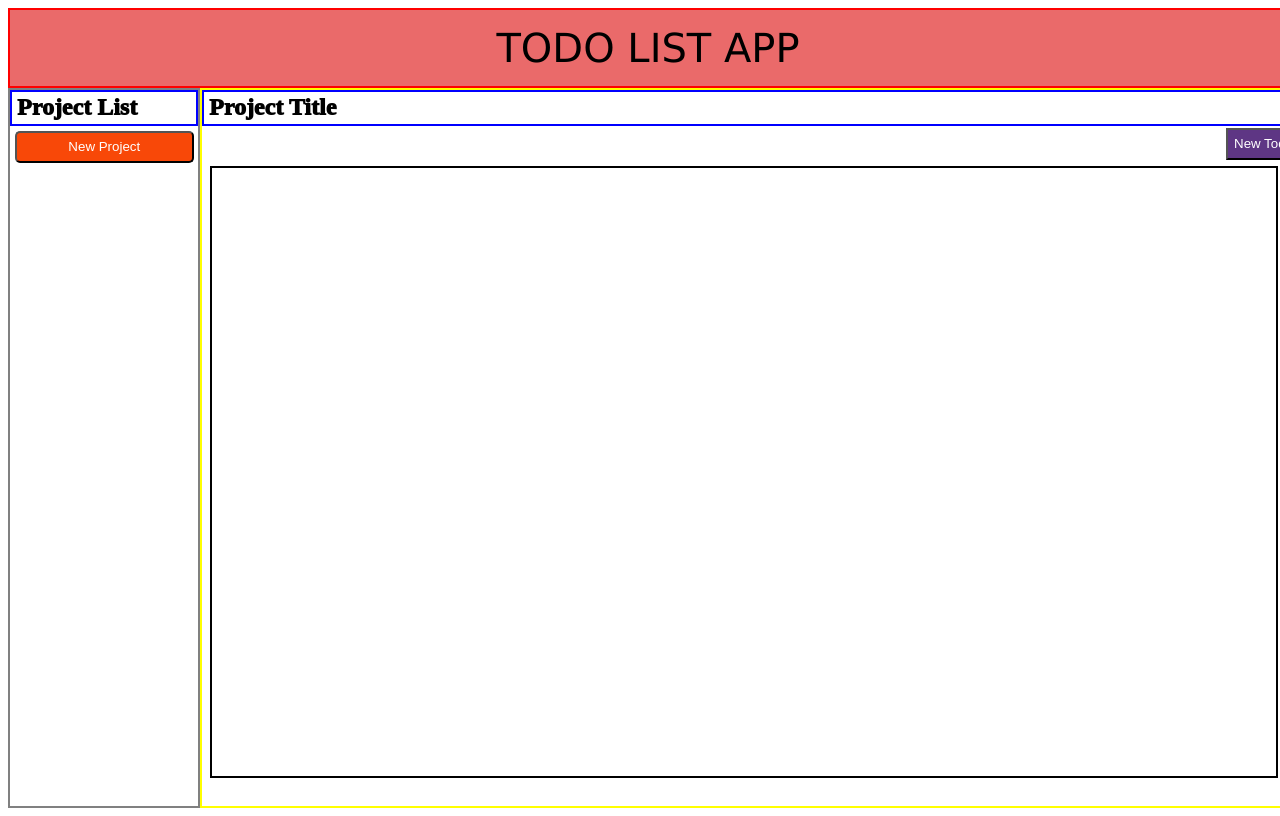
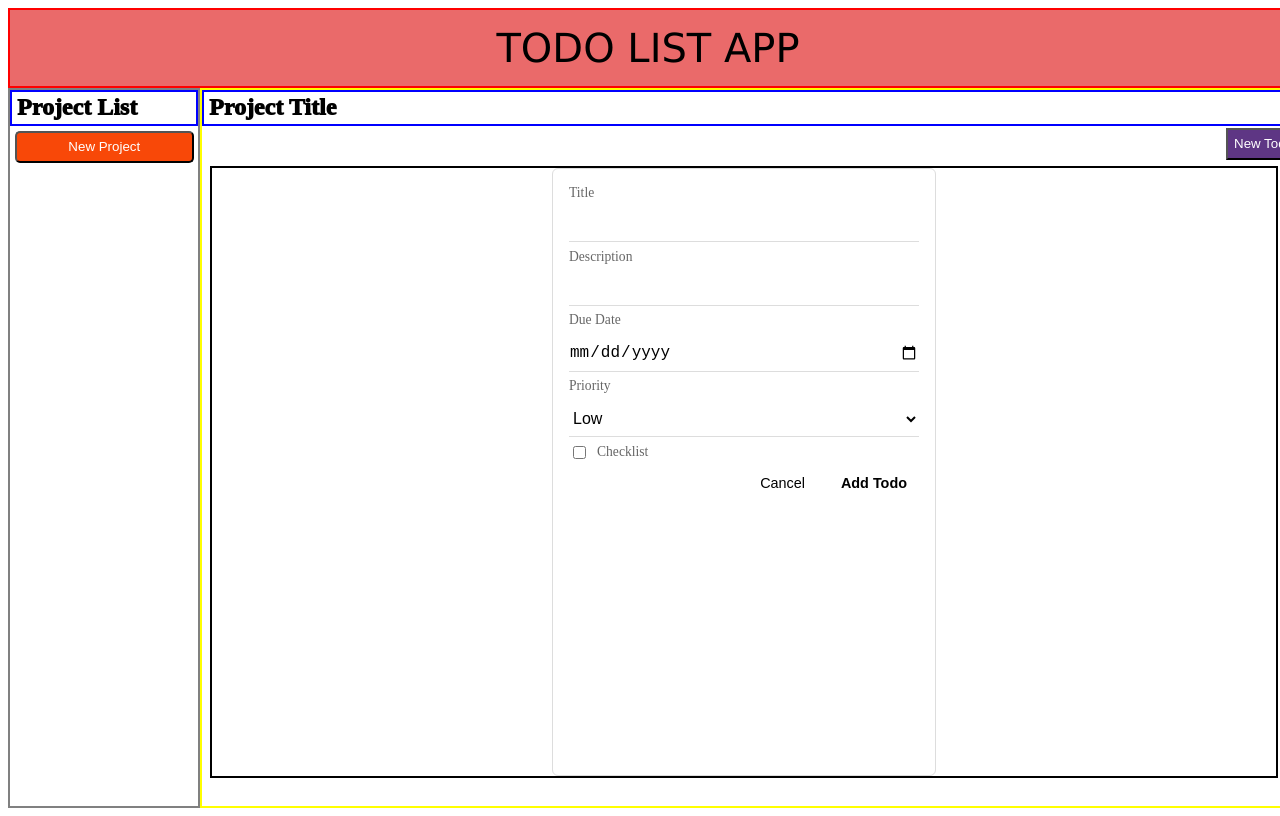
Before and after one commit to levi1721rn/odin-todo, a website built with webpack: page src/template.html in a window 1280 px wide. Shown: the top 816 px of the page. Built offline with nearby package versions, Linux system fonts and the light colour scheme.

Commit message:
added form to add todo lists.

```diff
--- a/src/styles.css
+++ b/src/styles.css
@@ -92,6 +92,9 @@ header{
   border: 2px solid black;
   width: auto;
   height: 85%;
+
+  display: flex;
+  justify-content: center;
 }
 
 /*project form styling */
@@ -133,12 +136,86 @@ header{
   background: #eee;
 }
 
-.add_todo {
+.add_project {
   background: #333;
   color: white;
 }
 
-.form_buttons {
+.project_form_buttons {
   display: flex;
   gap: 10px;
 }
+
+.todo_form {
+    width: 350px;
+
+    display: flex;
+    flex-direction: column;
+    gap: 0.4rem;
+
+    padding: 1rem;
+
+    border: 1px solid #ddd;
+    border-radius: 6px;
+}
+
+.todo_form label {
+    font-size: 0.85rem;
+    color: #666;
+}
+
+.todo_form input[type="text"],
+.todo_form input[type="date"],
+.todo_form select {
+    padding: 0.5rem 0;
+
+    border: none;
+    border-bottom: 1px solid #ddd;
+
+    background: transparent;
+    outline: none;
+
+    font-size: 1rem;
+}
+
+.todo_form input[type="text"]:focus,
+.todo_form input[type="date"]:focus,
+.todo_form select:focus {
+    border-bottom: 1px solid #000;
+}
+
+.checklist_row {
+    display: flex;
+    align-items: center;
+    gap: 0.5rem;
+}
+
+.checklist_row label {
+    color: #666;
+}
+
+.form_buttons {
+    display: flex;
+    justify-content: flex-end;
+    gap: 0.75rem;
+}
+
+.cancel_todo,
+.add_todo {
+    padding: 0.4rem 0.75rem;
+
+    border: none;
+    background: transparent;
+
+    font-size: 0.9rem;
+    cursor: pointer;
+}
+
+.add_todo {
+    font-weight: 600;
+}
+
+.add_todo:hover,
+.cancel_todo:hover {
+    opacity: 0.7;
+}
--- a/src/template.html
+++ b/src/template.html
@@ -19,11 +19,10 @@
                <label for="project_name">Project Name</label>
                <input type="text" name="project_name" id="project_name" required>
 
-               <div class="form_buttons">
+               <div class="project_form_buttons">
                   <button type="button" class="cancel_project">Cancel</button>
-                  <button type="submit" class="add_todo">Add Project</button>
+                  <button type="submit" class="add_project">Add Project</button>
                </div>
-
             </form>
 
          <button class="new_project"> New Project</button>
@@ -31,9 +30,39 @@
 
        <div class="content">
           <div class="project title" > Project Title</div>
-          <button class="new_todo"> New Todo</button>
+          <button class="new_todo">New Todo</button>
 
-          <div class="todos"></div>
+          <div class="todos">
+
+            <form class="todo_form">
+               <label for="todo_title">Title</label>
+               <input type="text" name="todo_name" id="todo_name" required>
+
+               <label for="todo_description">Description</label>
+               <input type="text" name="todo_description" id="todo_description" required>
+
+               <label for="todo_dueDate">Due Date</label>
+               <input type="date" name="todo_dueDate" id="todo_dueDate" required>
+
+               <label for="todo_priority">Priority</label>
+               <select name="todo_priority" id="todo_priority" required>
+                  <option value="low">Low</option>
+                  <option value="medium">Medium</option>
+                  <option value="high">High</option>
+               </select>
+
+               <div class="checklist_row">
+                  <input type="checkbox" id="todo_checkList">
+                  <label for="todo_checkList">Checklist</label>
+               </div>
+
+               <div class="form_buttons">
+                  <button type="button" class="cancel_todo">Cancel</button>
+                  <button type="submit" class="add_todo">Add Todo</button>
+               </div>
+            </form>
+
+          </div>
 
        </div>
     </div>
```
